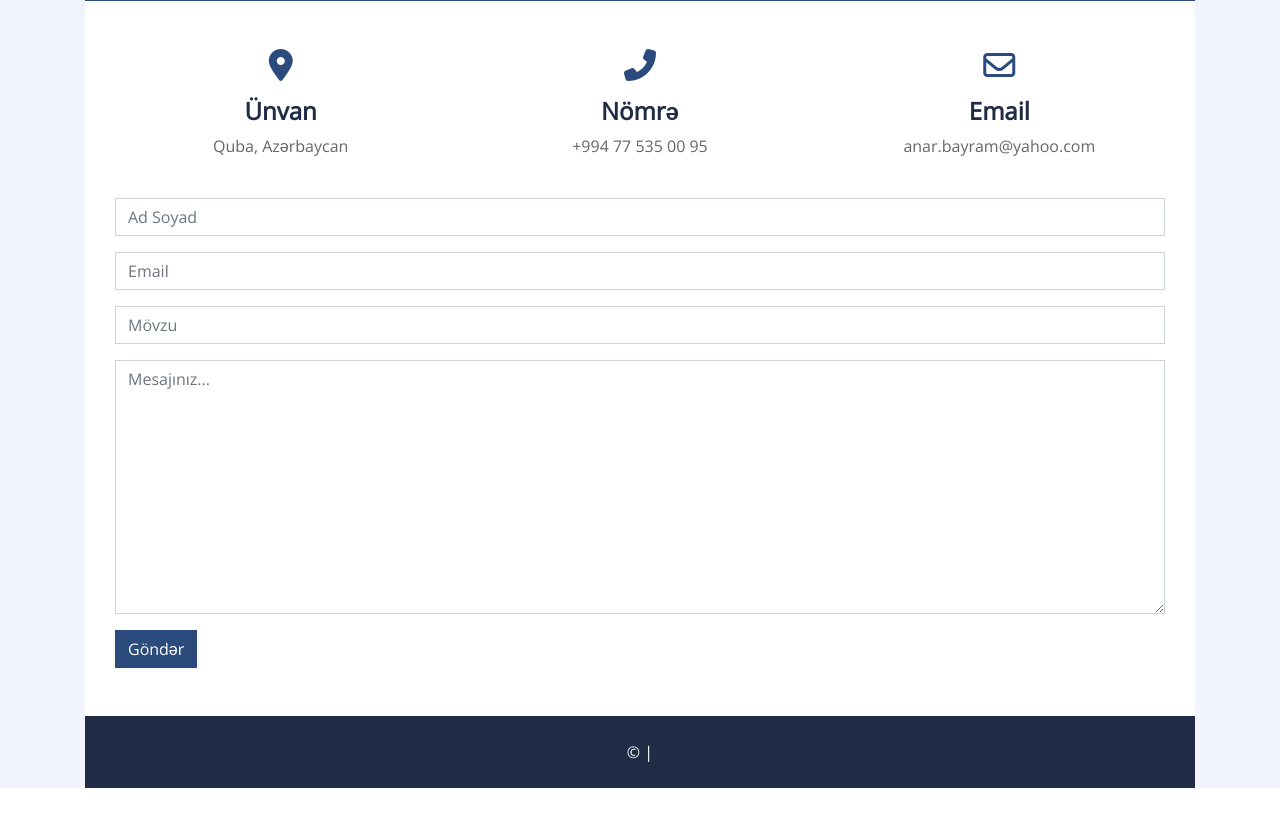
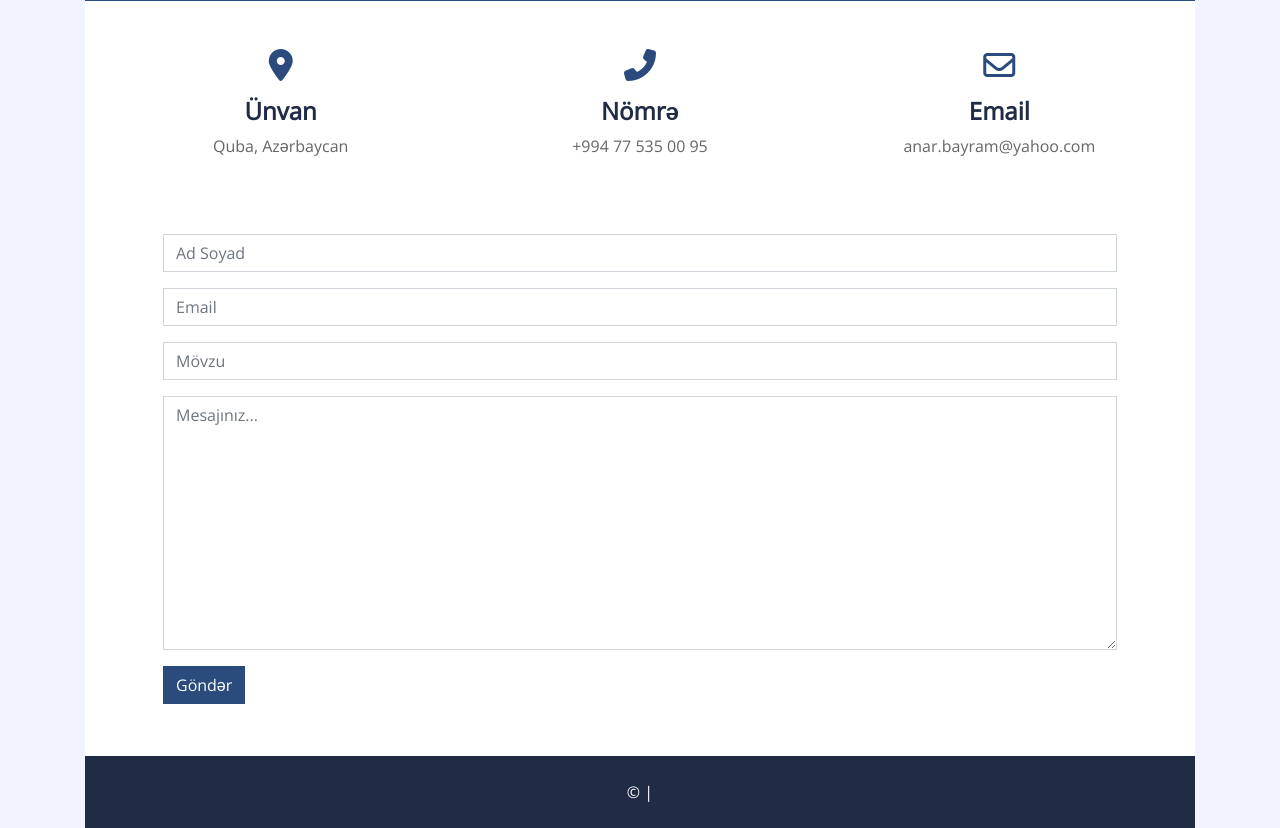
Before and after one commit to anarbyrm/python_blog, a Django app: page /contact/ in a window 1280 px wide. Shown: the part 295-1123 px from the top of the page. Before the commit the page ends 1083 px from the top, so only its background shows below. Run offline with Django 4.2, Linux system fonts and the light colour scheme; data that the repository does not hold is empty; some libraries are stand-ins or nearby versions.

Commit message:
completed blog views

```diff
--- a/templates/blog/contact.html
+++ b/templates/blog/contact.html
@@ -22,24 +22,24 @@
     <!-- Contact Start -->
     <div class="container bg-white pt-5">
         <div class="row px-3 pb-2">
-            <div class="col-sm-4 text-center mb-3">
+            <div class="col-sm-4 text-center mb-1">
                 <i class="fa fa-2x fa-map-marker-alt mb-3 text-primary"></i>
                 <h4 class="font-weight-bold">Ünvan</h4>
                 <p>Quba, Azərbaycan</p>
             </div>
-            <div class="col-sm-4 text-center mb-3">
+            <div class="col-sm-4 text-center mb-1">
                 <i class="fa fa-2x fa-phone-alt mb-3 text-primary"></i>
                 <h4 class="font-weight-bold">Nömrə</h4>
                 <p>+994 77 535 00 95</p>
             </div>
-            <div class="col-sm-4 text-center mb-3">
+            <div class="col-sm-4 text-center mb-1">
                 <i class="far fa-2x fa-envelope mb-3 text-primary"></i>
                 <h4 class="font-weight-bold">Email</h4>
                 <p>anar.bayram@yahoo.com</p>
             </div>
         </div>
-        <div class="col-md-12 pb-5">
-            <div class="contact-form">
+        <div class="col-md-12 pb-1">
+            <div class="contact-form m-5">
                 <form method='post' name="sentMessage">
                     {% csrf_token %}
 
--- a/templates/partials/info.html
+++ b/templates/partials/info.html
@@ -2,14 +2,14 @@
 <div class="sidebar">
     <div class="sidebar-text d-flex flex-column h-100 justify-content-center text-center">
         <img class="mx-auto d-block w-75 bg-primary img-fluid rounded-circle mb-4 p-3" src="{% if info.image %}{{ info.image.url }}{% endif %}" alt="Image">
-        <div class="d-flex justify-content-center mb-5">
+        <div class="d-flex justify-content-center mb-1">
             <h3 class="font-weight-bold mr-3">{{ info.get_full_name }}</h3>
-            <a class="btn btn-outline-primary mr-2" href="{{ info.linkedin }}" target="_blank"><i class="fab fa-linkedin-in"></i></a>
         </div>
+        <a class="btn btn-outline-primary mr-2" href="{{ info.linkedin }}" target="_blank"><i class="fab fa-linkedin-in"></i></a>
         <p class="mb-4">
             {{ info.bio|safe }}
         </p>
-        <a href="" class="btn btn-lg btn-block btn-primary mt-auto">Əlaqə</a>
+        <a href="{% url 'contact-page' %}" class="btn btn-lg btn-block btn-primary mt-auto">Əlaqə</a>
     </div>
     <div class="sidebar-icon d-flex flex-column h-100 justify-content-center text-right">
         <i class="fas fa-2x fa-angle-double-right text-primary"></i>
```
